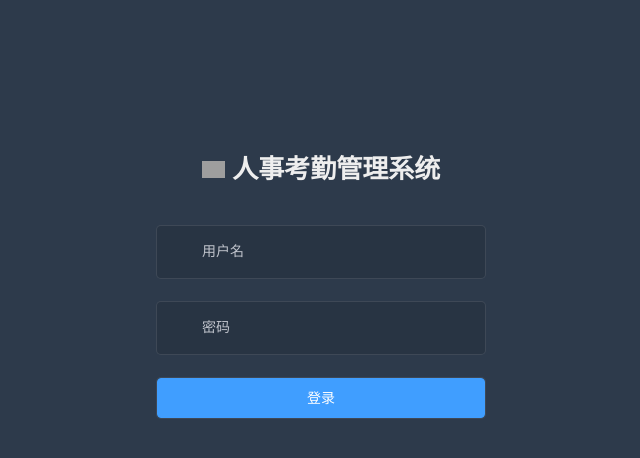
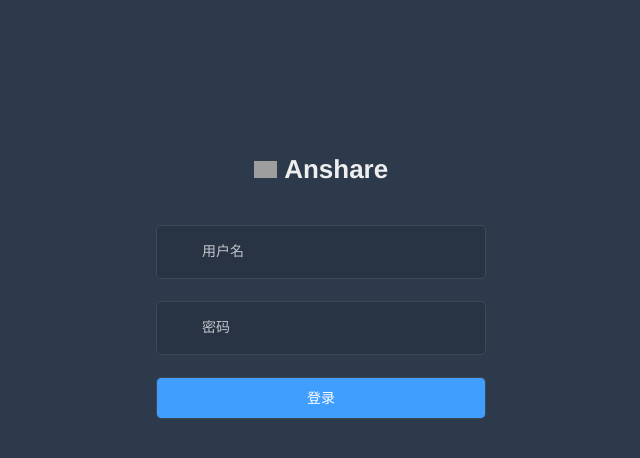
Before and after one commit to BoBoooooo/BoBo-Vue-Admin, a Vue app: page /#/login in a window 1280 px wide. Shown: the top 458 px of the page, without its empty margins (319-959 px from the left). Built offline with nearby package versions, Linux system fonts and the light colour scheme; grey boxes are pictures that could not be loaded.

Commit message:
变更Login

```diff
--- a/src/views/login/index.vue
+++ b/src/views/login/index.vue
@@ -2,7 +2,7 @@
   <div class="login-container">
     <el-form autoComplete="on" :model="loginForm"  ref="loginForm" label-position="left" label-width="0px"
       class="card-box login-form">
-      <h3 class="title"> <img style="width:7%" src='/logo.ico'>&nbsp;人事考勤管理系统</h3>
+      <h3 class="title"> <img style="width:7%" src='/logo.ico'>&nbsp;Anshare</h3>
 
 
       <el-form-item prop="username">
```
